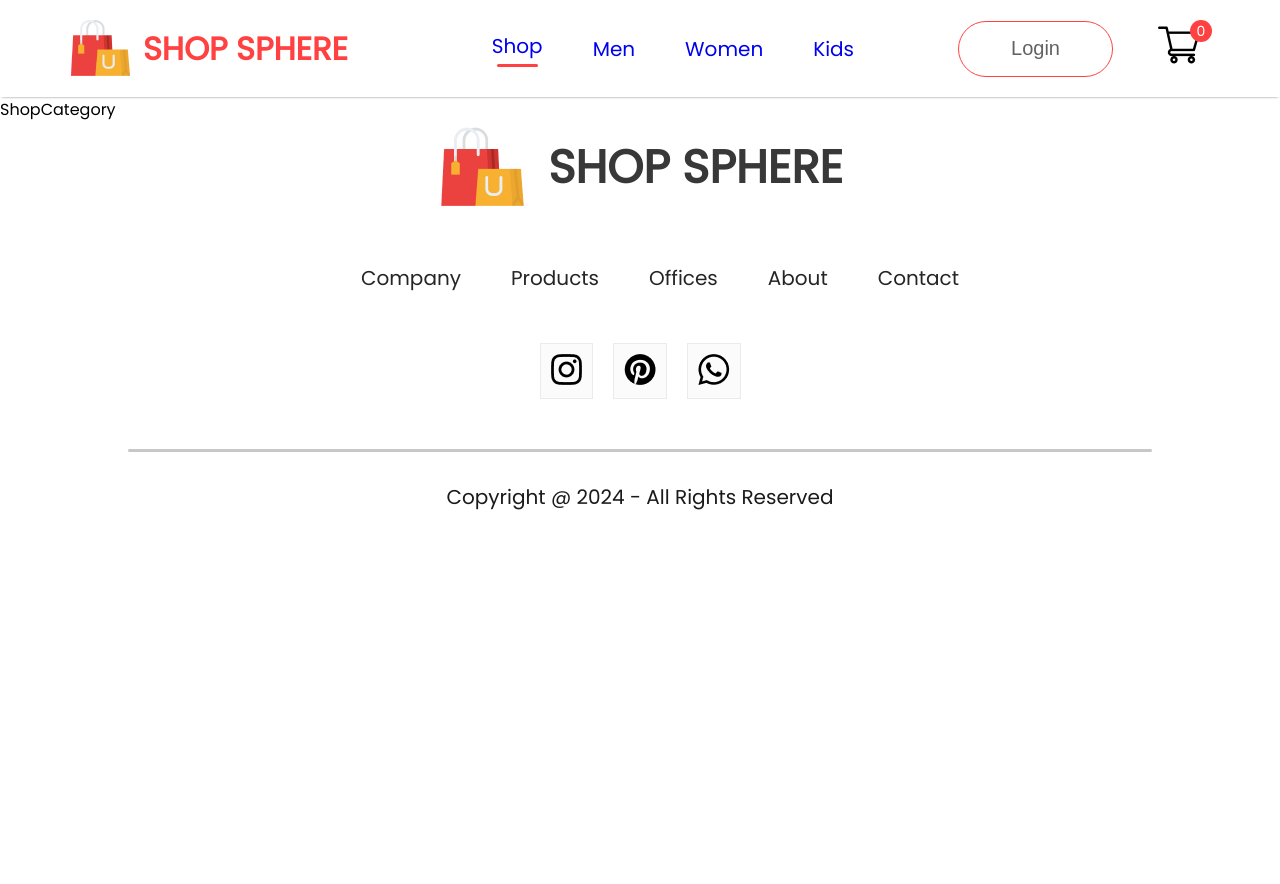
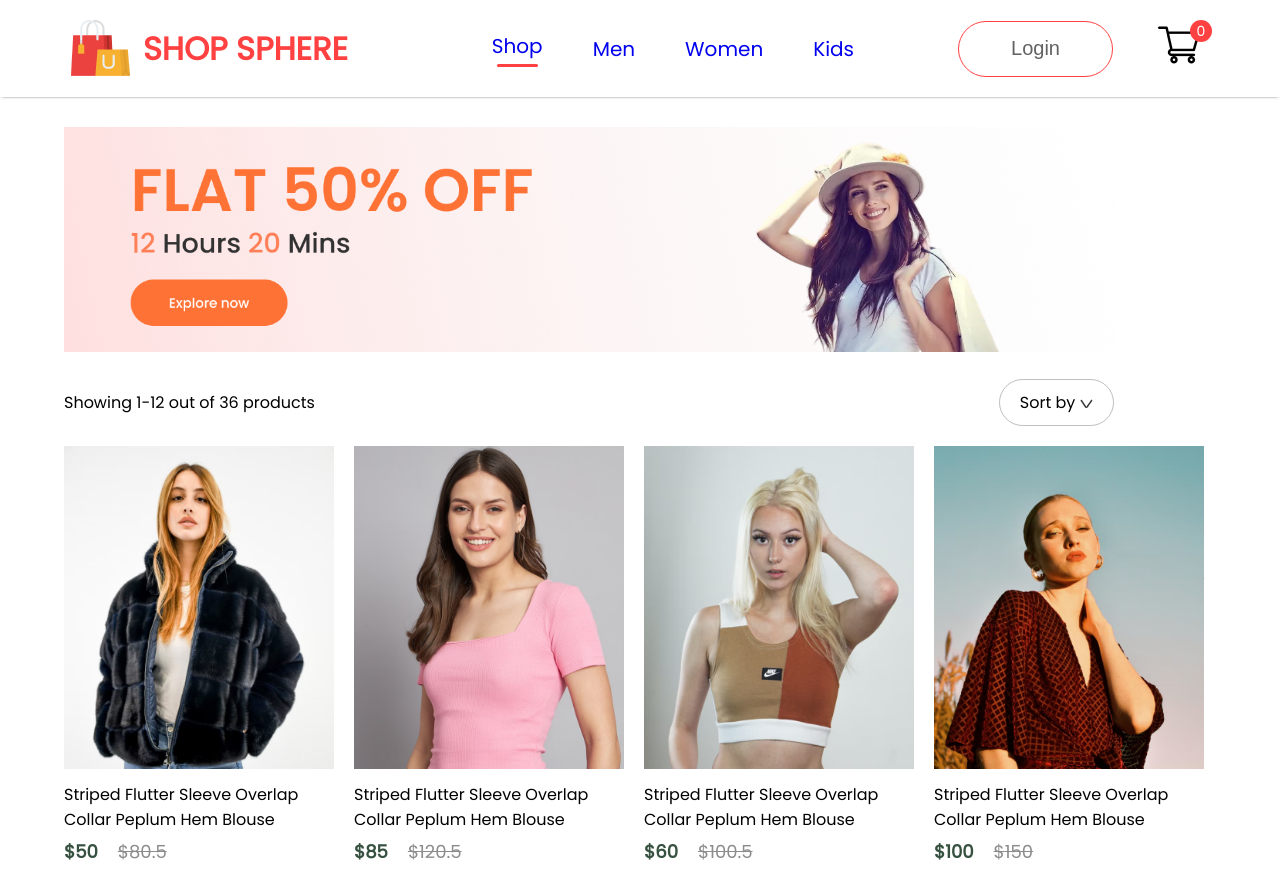
Before and after one commit to ThwishaKotian/e-commerce, a React (Create React App) app: page /womens in a window 1280 px wide. Shown: the top 884 px of the page. Before the commit the page ends 800 px from the top, so only its background shows below. Built offline with nearby package versions, Linux system fonts and the light colour scheme.

Commit message:
Mens, Womens and Kids section implemented

```diff
--- a/src/App.js
+++ b/src/App.js
@@ -8,6 +8,9 @@
 import LoginSignup from './Pages/LoginSignup';
 import Cart from './Pages/Cart';
 import Footer from './Components/Footer/Footer';
+import men_banner from './Components/Assets/banner_mens.png'
+import women_banner from './Components/Assets/banner_women.png'
+import kids_banner from './Components/Assets/banner_kids.png'
 
 function App() {
   return (
@@ -16,9 +19,9 @@
         <Navbar />
         <Routes>
           <Route path='/' element={<Shop />} />
-          <Route path='/mens' element={<ShopCategory category='mens' />} />
-          <Route path='/womens' element={<ShopCategory category='womens' />} />
-          <Route path='/kids' element={<ShopCategory category='kids' />} />
+          <Route path='/mens' element={<ShopCategory banner={men_banner} category='men' />} />
+          <Route path='/womens' element={<ShopCategory banner={women_banner} category='women' />} />
+          <Route path='/kids' element={<ShopCategory banner={kids_banner} category='kid' />} />
           <Route path='/product' element={<Product />}>
             <Route path=':productId' element={<Product />} />
           </Route>
--- /dev/null
+++ b/src/Context/ShopContext.jsx
@@ -0,0 +1,18 @@
+import React, { createContext } from "react";
+import all_product from '../Components/Assets/all_product'
+
+
+export const ShopContext = createContext(null)
+
+const ShopContextProvider = (props) => {
+
+    const contextValue = { all_product };
+
+    return (
+        <ShopContext.Provider value={contextValue}>
+            {props.children}
+        </ShopContext.Provider>
+    )
+}
+
+export default ShopContextProvider;
--- /dev/null
+++ b/src/Pages/CSS/ShopCategory.css
@@ -0,0 +1,41 @@
+.shop-category {
+    display: block;
+    margin: 30px 5%;
+    width: 82%;
+}
+
+.shopcategory-indexSort {
+    display: flex;
+    margin: 20px 0px;
+    justify-content: space-between;
+    align-items: center;
+}
+
+.shopcategory-sort {
+    padding: 10px 20px;
+    border-radius: 40px;
+    border: 1px solid #8888;
+}
+
+.shopcategory-indexSort p span{
+    font-weight: 600px;
+}
+
+.shopcategory-products{
+    margin: auto;
+    display: grid;
+    gap: 20px;
+    grid-template-columns: 1fr 1fr 1fr 1fr;
+    width: 100%;
+}
+
+#mens-img{
+    width: 100%;
+}
+
+.shopcategory-loadmore-container{
+    display: flex;
+    align-items: center;
+    justify-content: center;
+    width: 100%;
+}
--- a/src/Pages/LoginSignup.jsx
+++ b/src/Pages/LoginSignup.jsx
@@ -2,7 +2,7 @@
 
 const LoginSignup = () => {
   return (
-    <div>LoginSignup</div>
+    <div></div>
   )
 }
 
--- a/src/Pages/Product.jsx
+++ b/src/Pages/Product.jsx
@@ -2,7 +2,7 @@
 
 const Product = () => {
   return (
-    <div>Product</div>
+    <div></div>
   )
 }
 
--- a/src/Pages/ShopCategory.jsx
+++ b/src/Pages/ShopCategory.jsx
@@ -1,8 +1,32 @@
-import React from 'react'
+import React, { useContext } from 'react'
+import './CSS/ShopCategory.css'
+import { ShopContext } from '../Context/ShopContext'
+import dropdwon_icon from '../Components/Assets/dropdown_icon.png'
+import Item from '../Components/Item/Item'
 
-const ShopCategory = () => {
+const ShopCategory = (props) => {
+  const { all_product } = useContext(ShopContext)
   return (
-    <div>ShopCategory</div>
+    < div className='shop-category'>
+      <img src={props.banner} id='mens-img'/>
+      <div className="shopcategory-indexSort">
+        <p>
+          <span>Showing 1-12</span> out of 36 products
+        </p>
+        <div className="shopcategory-sort">
+          Sort by <img src={dropdwon_icon} />
+        </div>
+      </div>
+      <div className="shopcategory-products">
+        {all_product.map((item, i) => {
+          if (props.category === item.category) {
+             return <Item key={i} id={item.id} name={item.name} image={item.image} new_price={item.new_price} old_price={item.old_price} />
+          } else {
+            return null;
+          }
+        })}
+      </div>
+    </div >
   )
 }
 
--- a/src/index.js
+++ b/src/index.js
@@ -3,12 +3,13 @@
 import './index.css';
 import App from './App';
 import reportWebVitals from './reportWebVitals';
+import ShopContextProvider from './Context/ShopContext';
 
 const root = ReactDOM.createRoot(document.getElementById('root'));
 root.render(
-  <React.StrictMode>
+  <ShopContextProvider>
     <App />
-  </React.StrictMode>
+  </ShopContextProvider>
 );
 
 // If you want to start measuring performance in your app, pass a function
```
